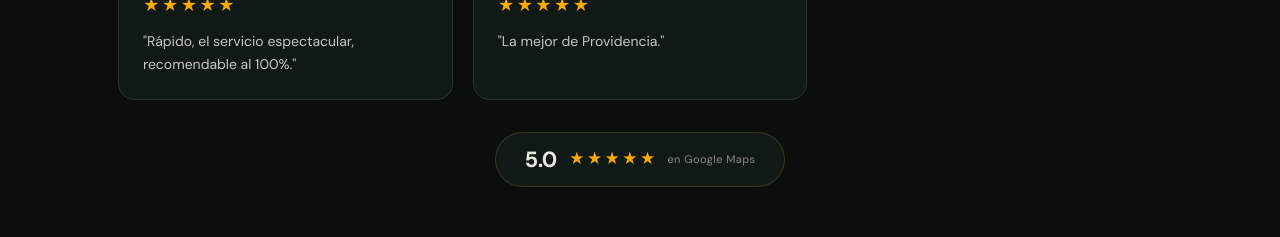
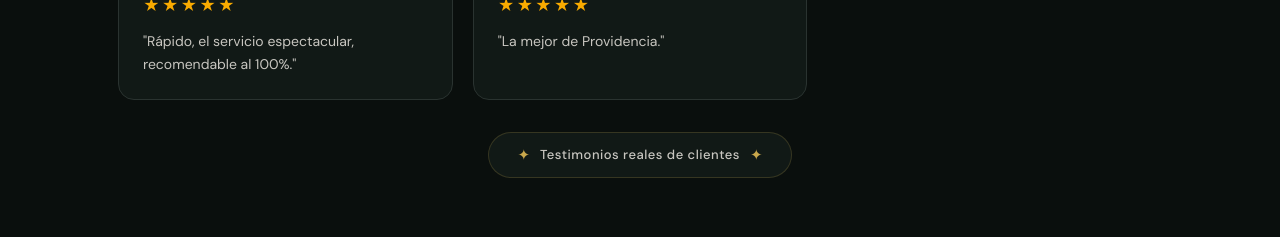
Before and after one commit to GamaexSA/Gamaex, a Next.js app in the folder apps/web/: page / in a window 1280 px wide. Shown: the part 3880-4117 px from the top of the page. Built offline with nearby package versions, Linux system fonts and the light colour scheme; no server answers.

Commit message:
reemplazar rating 5.0 falso por testimonios reales de clientes

```diff
--- a/apps/web/src/components/landing-page.tsx
+++ b/apps/web/src/components/landing-page.tsx
@@ -938,14 +938,10 @@ export default function LandingPage({ rates, lastSyncAt }: Props) {
         </div>
 
         <div style={{ textAlign: "center", marginTop: 32 }}>
-          <div style={{ display: "inline-flex", alignItems: "center", gap: 12, background: "#111916", border: "1px solid rgba(201,168,76,0.2)", borderRadius: 40, padding: "12px 28px" }}>
-            <span style={{ fontSize: 22, fontWeight: 700, color: "#E8E6E1", letterSpacing: "-0.02em" }}>5.0</span>
-            <div style={{ display: "flex", gap: 2 }}>
-              {Array.from({ length: 5 }).map((_, j) => (
-                <span key={j} style={{ color: "#F9AB00", fontSize: 15 }}>★</span>
-              ))}
-            </div>
-            <span style={{ fontSize: 11, color: "#8A8780", letterSpacing: "0.04em" }}>en Google Maps</span>
+          <div style={{ display: "inline-flex", alignItems: "center", gap: 10, background: "#111916", border: "1px solid rgba(201,168,76,0.2)", borderRadius: 40, padding: "12px 28px" }}>
+            <span style={{ fontSize: 15, color: "#C9A84C" }}>✦</span>
+            <span style={{ fontSize: 13, color: "#C8C6C0", letterSpacing: "0.04em", fontWeight: 500 }}>Testimonios reales de clientes</span>
+            <span style={{ fontSize: 15, color: "#C9A84C" }}>✦</span>
           </div>
         </div>
       </section>
```
